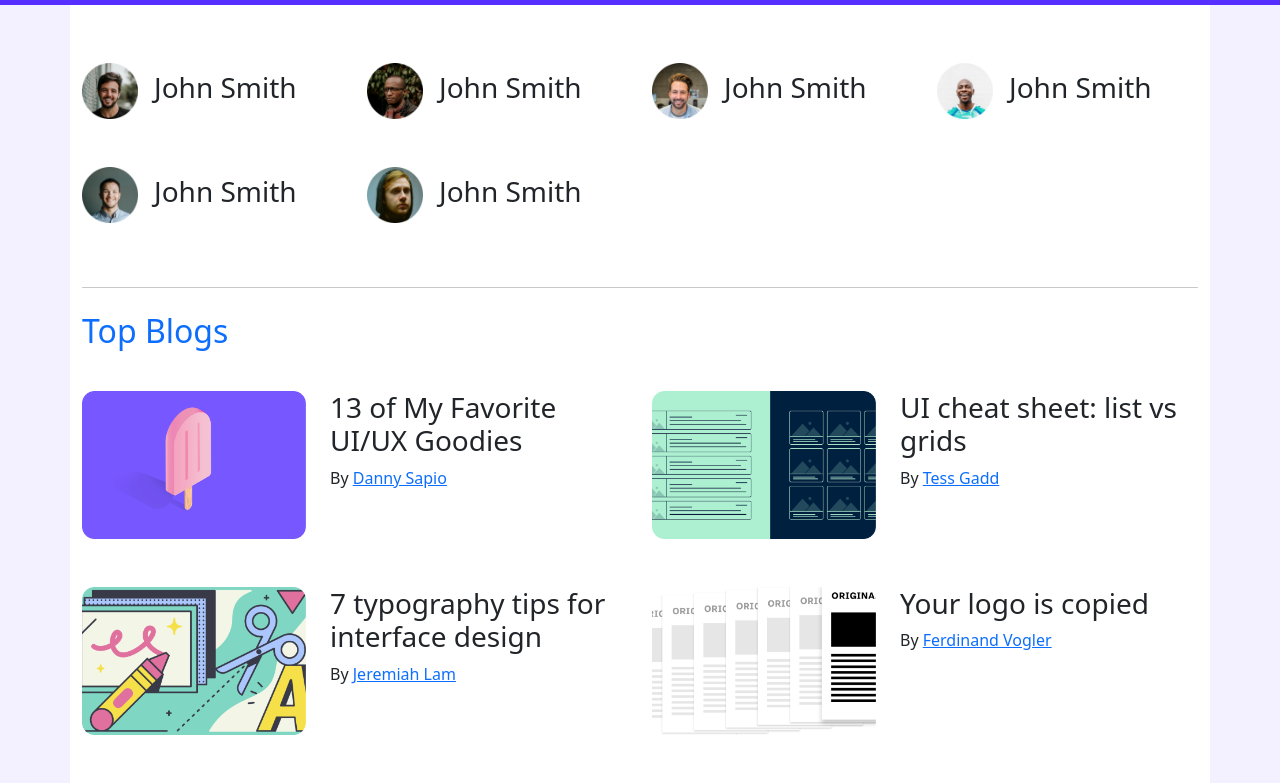
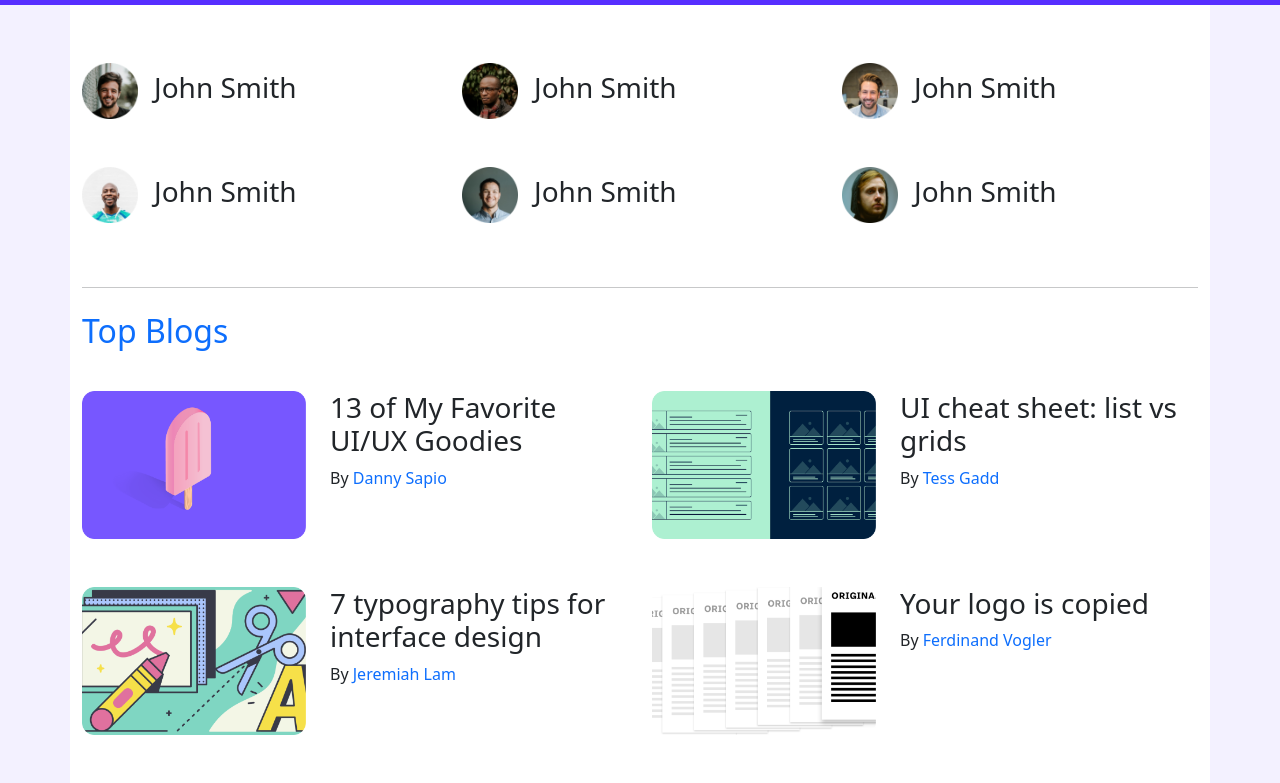
Before and after one commit to Tuhinbd71/responsible-bootstrap, a plain HTML site: page bootstrap-leader.html in a window 1280 px wide. Shown: the part 79-862 px from the top of the page. Drawn offline with Linux system fonts and the light colour scheme.

Commit message:
init commit

```diff
--- a/bootstrap-leader.html
+++ b/bootstrap-leader.html
@@ -56,27 +56,27 @@
             <div>
                 <h2 class="text-primary mt-3 pt-3">Top Players</h2>
                 <div class="row mt-4 gy-5 pb-5">
-                    <div class="col-lg-3 col-md-4 col-sm-6 col-12 d-flex align-items-center">
+                    <div class="col-lg-4 col-md-4 col-sm-6 col-12 d-flex align-items-center">
                         <img width="56px" src="images/images/players/player-1.png" alt="">
                         <h3 class="ms-3 ">John Smith</h3>
                     </div>
-                    <div class="col-lg-3 col-md-4 col-sm-6 col-12 d-flex align-items-center">
+                    <div class="col-lg-4 col-md-4 col-sm-6 col-12 d-flex align-items-center">
                         <img width="56px" src="images/images/players/player-2.png" alt="">
                         <h3 class="ms-3 ">John Smith</h3>
                     </div>
-                    <div class="col-lg-3 col-md-4 col-sm-6 col-12 d-flex align-items-center">
+                    <div class="col-lg-4 col-md-4 col-sm-6 col-12 d-flex align-items-center">
                         <img width="56px" src="images/images/players/player-3.png" alt="">
                         <h3 class="ms-3 ">John Smith</h3>
                     </div>
-                    <div class="col-lg-3 col-md-4 col-sm-6 col-12 d-flex align-items-center">
+                    <div class="col-lg-4 col-md-4 col-sm-6 col-12 d-flex align-items-center">
                         <img width="56px" src="images/images/players/player-4.png" alt="">
                         <h3 class="ms-3 ">John Smith</h3>
                     </div>
-                    <div class="col-lg-3 col-md-4 col-sm-6 col-12 d-flex align-items-center">
+                    <div class="col-lg-4 col-md-4 col-sm-6 col-12 d-flex align-items-center">
                         <img width="56px" src="images/images/players/player-5.png" alt="">
                         <h3 class="ms-3 ">John Smith</h3>
                     </div>
-                    <div class="col-lg-3 col-md-4 col-sm-6 col-12 d-flex align-items-center">
+                    <div class="col-lg-4 col-md-4 col-sm-6 col-12 d-flex align-items-center">
                         <img width="56px" src="images/images/players/player-6.png" alt="">
                         <h3 class="ms-3 ">John Smith</h3>
                     </div>
@@ -91,7 +91,7 @@
                         <img width="224px" src="images/images/blogs/blog-1.png" alt="">
                         <div class="ms-4">
                             <h3>13 of My Favorite UI/UX Goodies</h3>
-                            <p>By <a href=""><span>Danny Sapio</span></a></p>
+                            <p>By <a class="text-decoration-none" href=""><span>Danny Sapio</span></a></p>
                         </div>
                     </div>
                     <div class="col-lg-6 d-flex">
@@ -99,7 +99,7 @@
                         <div class="ms-4">
                             <h3>UI cheat sheet:
                                 list vs grids</h3>
-                            <p>By <a href=""><span>Tess Gadd</span></a></p>
+                            <p>By <a class="text-decoration-none" href=""><span>Tess Gadd</span></a></p>
                         </div>
                     </div>
                     <div class="col-lg-6 d-flex">
@@ -107,7 +107,7 @@
                         <div class="ms-4">
                             <h3>7 typography tips
                                 for interface design</h3>
-                            <p>By <a href=""><span>Jeremiah Lam</span></a></p>
+                            <p>By <a class="text-decoration-none" href=""><span>Jeremiah Lam</span></a></p>
                         </div>
                     </div>
                     <div class="col-lg-6 d-flex">
@@ -115,7 +115,7 @@
                         <div class="ms-4">
                             <h3>Your logo is
                                 copied</h3>
-                            <p>By <a href=""><span>Ferdinand Vogler</span></a></p>
+                            <p>By <a class="text-decoration-none" href=""><span>Ferdinand Vogler</span></a></p>
                         </div>
                     </div>
                 </div>
```
